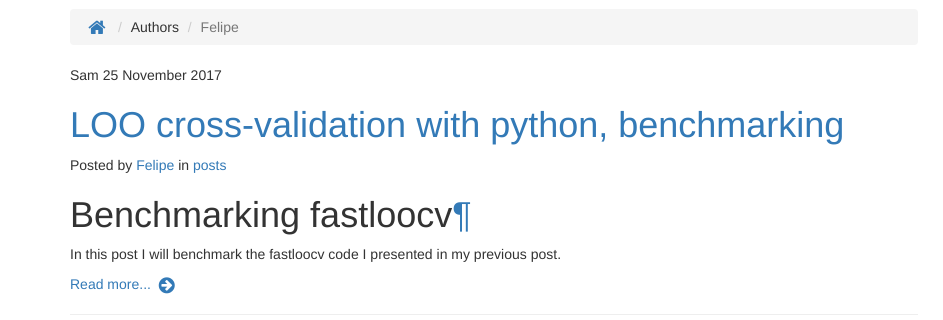
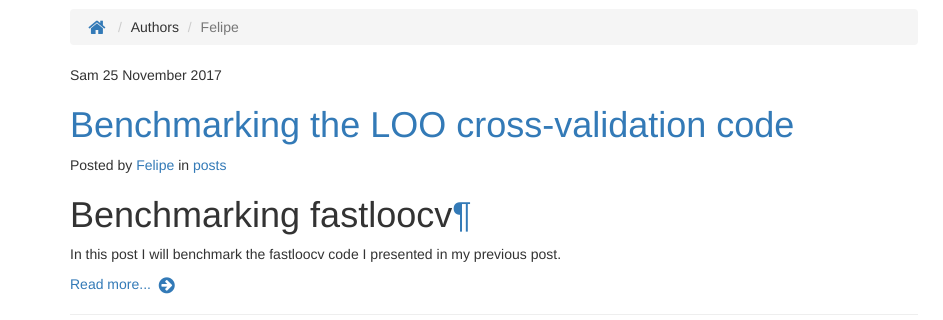
Before and after one commit to data-fiend/data-fiend.github.io, a plain HTML site: page author/felipe.html in a window 1280 px wide. Shown: the part 288-608 px from the top of the page, 0-943 px from the left. Drawn offline with nearby package versions, Linux system fonts and the light colour scheme.

Commit message:
fourth post commit

```diff
--- a/author/felipe.html
+++ b/author/felipe.html
@@ -78,8 +78,8 @@
   Sam 25 November 2017
 </abbr> <h1>
   <a href="/fourth-post.html" rel="bookmark"
-     title="Permalink to LOO cross-validation with python, benchmarking">
-    LOO cross-validation with python, benchmarking
+     title="Permalink to Benchmarking the LOO cross-validation code">
+    Benchmarking the LOO cross-validation code
   </a>
 </h1><div class="article-header-info">
   <p>
```
Also changed, not shown: archives.html (+1 -1 lines), category/posts.html (+2 -2 lines), index.html (+2 -2 lines), tag/linear-model.html (+2 -2 lines).
